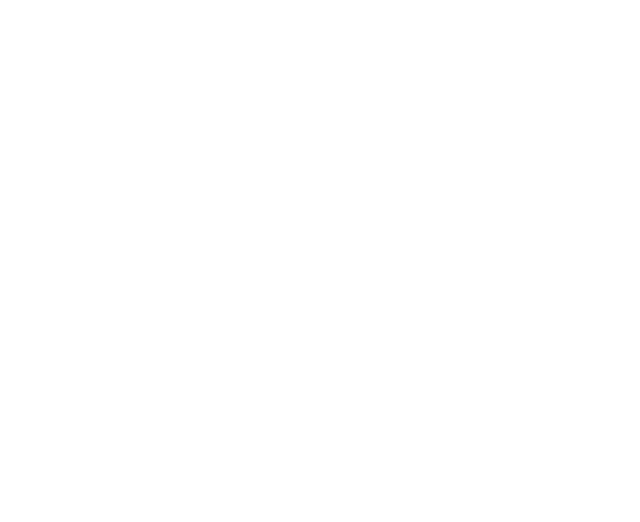
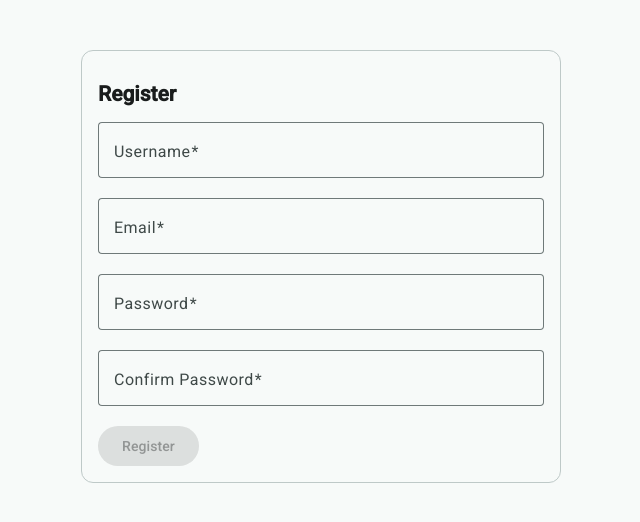
Before and after one commit to DionisPascaru/admin-angular, an Angular app: page /register in a window 1280 px wide. Before the commit this address led to /. Shown: the top 522 px of the page, without its empty margins (319-959 px from the left). Built offline with nearby package versions, Linux system fonts and the light colour scheme.

Commit message:
Create register form

```diff
--- a/package.json
+++ b/package.json
@@ -12,16 +12,17 @@
   "private": true,
   "dependencies": {
     "@angular/animations": "^20.3.1",
+    "@angular/cdk": "^20.2.5",
     "@angular/common": "^20.3.1",
     "@angular/compiler": "^20.3.1",
     "@angular/core": "^20.3.1",
     "@angular/forms": "^20.3.1",
+    "@angular/material": "^20.2.5",
     "@angular/platform-browser": "^20.3.1",
     "@angular/platform-browser-dynamic": "^20.3.1",
     "@angular/platform-server": "^20.3.1",
     "@angular/router": "^20.3.1",
     "@angular/ssr": "^20.3.1",
-    "@ng-bootstrap/ng-bootstrap": "^19.0.1",
     "express": "^4.18.2",
     "rxjs": "~7.8.0",
     "tslib": "^2.3.0",
--- a/src/app/app.routes.ts
+++ b/src/app/app.routes.ts
@@ -1,3 +1,6 @@
 import { Routes } from '@angular/router';
+import {authRoutes} from "./views/auth/auth.routes";
 
-export const routes: Routes = [];
+export const routes: Routes = [
+    ...authRoutes,
+];
--- /dev/null
+++ b/src/app/views/auth/auth.routes.ts
@@ -0,0 +1,6 @@
+import {Routes} from "@angular/router";
+import {RegisterComponent} from "./register/register.component";
+
+export const authRoutes: Routes = [
+  { path: 'register', component: RegisterComponent }
+]
--- /dev/null
+++ b/src/app/views/auth/register/register.component.html
@@ -0,0 +1,64 @@
+<mat-card class="register-card" appearance="outlined">
+  <mat-card-header>
+    <h2>Register</h2>
+  </mat-card-header>
+
+  <mat-card-content>
+    <form [formGroup]="registerForm" (ngSubmit)="onSubmit()">
+      <!-- Username -->
+      <mat-form-field appearance="outline" class="form-field">
+        <mat-label>Username</mat-label>
+        <input matInput formControlName="username" />
+        @if (registerForm.get('username')?.hasError('required')) {
+          <mat-error>Username is required</mat-error>
+        }
+        @if (registerForm.get('username')?.hasError('minlength')) {
+          <mat-error>Minimum 3 characters</mat-error>
+        }
+      </mat-form-field>
+
+      <!-- Email -->
+      <mat-form-field appearance="outline" class="form-field">
+        <mat-label>Email</mat-label>
+        <input matInput formControlName="email" type="email" />
+        @if (registerForm.get('email')?.hasError('required')) {
+          <mat-error>Email is required</mat-error>
+        }
+        @if (registerForm.get('email')?.hasError('email')) {
+          <mat-error>Invalid email address</mat-error>
+        }
+      </mat-form-field>
+
+      <!-- Password -->
+      <mat-form-field appearance="outline" class="form-field">
+        <mat-label>Password</mat-label>
+        <input matInput formControlName="password" type="password" />
+        @if (registerForm.get('password')?.hasError('required')) {
+          <mat-error>Password is required</mat-error>
+        }
+        @if (registerForm.get('password')?.hasError('minlength')) {
+          <mat-error>Minimum 6 characters</mat-error>
+        }
+      </mat-form-field>
+
+      <!-- Confirm Password -->
+      <mat-form-field appearance="outline" class="form-field">
+        <mat-label>Confirm Password</mat-label>
+        <input matInput formControlName="confirmPassword" type="password" />
+        @if (registerForm.hasError('mismatch')) {
+          <mat-error>Passwords do not match</mat-error>
+        }
+      </mat-form-field>
+
+      <!-- Submit -->
+      <button
+        mat-raised-button
+        color="primary"
+        type="submit"
+        [disabled]="registerForm.invalid"
+      >
+        Register
+      </button>
+    </form>
+  </mat-card-content>
+</mat-card>
--- /dev/null
+++ b/src/app/views/auth/register/register.component.scss
@@ -0,0 +1,4 @@
+.register-card {
+  max-width: 480px;
+  margin: 50px auto;
+}
--- /dev/null
+++ b/src/app/views/auth/register/register.component.ts
@@ -0,0 +1,52 @@
+import { Component } from '@angular/core';
+import { CommonModule } from '@angular/common';
+import { ReactiveFormsModule, FormBuilder, FormGroup, Validators, AbstractControl } from '@angular/forms';
+
+// Angular Material
+import { MatFormFieldModule } from '@angular/material/form-field';
+import { MatInputModule } from '@angular/material/input';
+import { MatButtonModule } from '@angular/material/button';
+import { MatCardModule } from '@angular/material/card';
+
+@Component({
+  selector: 'app-register',
+  standalone: true,
+  imports: [
+    CommonModule,
+    ReactiveFormsModule,
+    MatFormFieldModule,
+    MatInputModule,
+    MatButtonModule,
+    MatCardModule
+  ],
+  templateUrl: './register.component.html',
+  styleUrls: ['./register.component.scss'],
+})
+export class RegisterComponent {
+  registerForm: FormGroup;
+
+  constructor(private formBuilder: FormBuilder) {
+    this.registerForm = this.formBuilder.group(
+      {
+        username: ['', [Validators.required, Validators.minLength(3)]],
+        email: ['', [Validators.required, Validators.email]],
+        password: ['', [Validators.required, Validators.minLength(6)]],
+        confirmPassword: ['', Validators.required],
+      },
+      { validators: this.passwordMatchValidator }
+    );
+  }
+
+  // Custom validator for password confirmation
+  passwordMatchValidator(group: AbstractControl) {
+    const password = group.get('password')?.value;
+    const confirm = group.get('confirmPassword')?.value;
+    return password === confirm ? null : { mismatch: true };
+  }
+
+  onSubmit() {
+    if (this.registerForm.valid) {
+      console.log('Form submitted:', this.registerForm.value);
+    }
+  }
+}
--- a/src/index.html
+++ b/src/index.html
@@ -6,6 +6,8 @@
   <base href="/">
   <meta name="viewport" content="width=device-width, initial-scale=1">
   <link rel="icon" type="image/x-icon" href="favicon.ico">
+  <link href="https://fonts.googleapis.com/css2?family=Roboto:wght@300;400;500&display=swap" rel="stylesheet">
+  <link href="https://fonts.googleapis.com/icon?family=Material+Icons" rel="stylesheet">
 </head>
 <body>
   <app-root></app-root>
--- a/src/styles.scss
+++ b/src/styles.scss
@@ -1 +1,43 @@
+
+// Include theming for Angular Material with `mat.theme()`.
+// This Sass mixin will define CSS variables that are used for styling Angular Material
+// components according to the Material 3 design spec.
+// Learn more about theming and how to use it for your application's
+// custom components at https://material.angular.dev/guide/theming
+@use '@angular/material' as mat;
+
+html {
+  @include mat.theme((
+    color: (
+      primary: mat.$cyan-palette,
+      tertiary: mat.$orange-palette,
+    ),
+    typography: Roboto,
+    density: 0,
+  ));
+}
+
+body {
+  // Default the application to a light color theme. This can be changed to
+  // `dark` to enable the dark color theme, or to `light dark` to defer to the
+  // user's system settings.
+  color-scheme: light;
+
+  // Set a default background, font and text colors for the application using
+  // Angular Material's system-level CSS variables. Learn more about these
+  // variables at https://material.angular.dev/guide/system-variables
+  background-color: var(--mat-sys-surface);
+  color: var(--mat-sys-on-surface);
+  font: var(--mat-sys-body-medium);
+
+  // Reset the user agent margin.
+  margin: 0;
+}
 /* You can add global styles to this file, and also import other style files */
+
+html, body { height: 100%; }
+body { margin: 0; font-family: Roboto, "Helvetica Neue", sans-serif; }
+
+.form-field {
+  width: 100%;
+}
```
Also changed, not shown: 1 other file (tests, documents, lock files or other folders).
